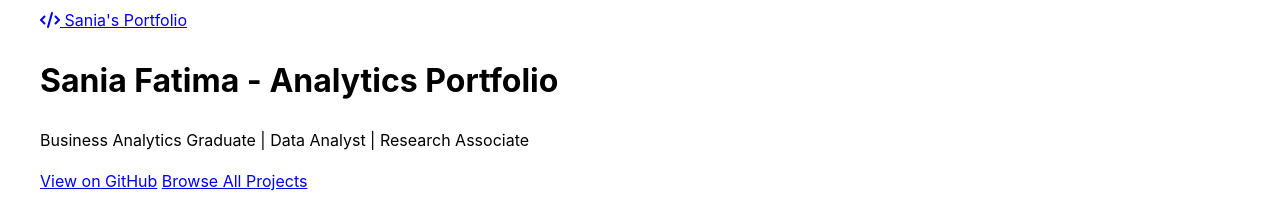
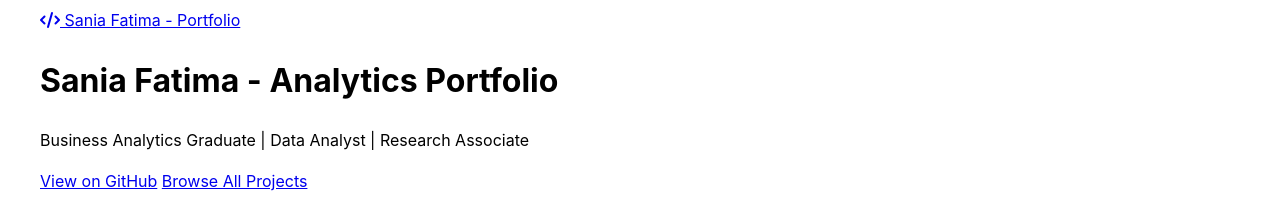
Before and after one commit to Sania3fat/portfolio, a Jekyll site: the page built from index.html, in a window 1280 px wide and 900 px high. Shown: the top 203 px of the window. Built offline with Jekyll 4.4.1, drawn with Linux system fonts in a browser that asks for light colours; some of the changed text lies outside the part shown.

Commit message:
Update _config.yml

```diff
--- a/_config.yml
+++ b/_config.yml
@@ -1,5 +1,5 @@
 # Basic Site Settings
-title: Sania's Portfolio
+title: Sania Fatima - Portfolio
 description: Data Analytics Portfolio showcasing academic and professional projects
 baseurl: "/portfolio"
 url: "https://sania3fat.github.io"
```
